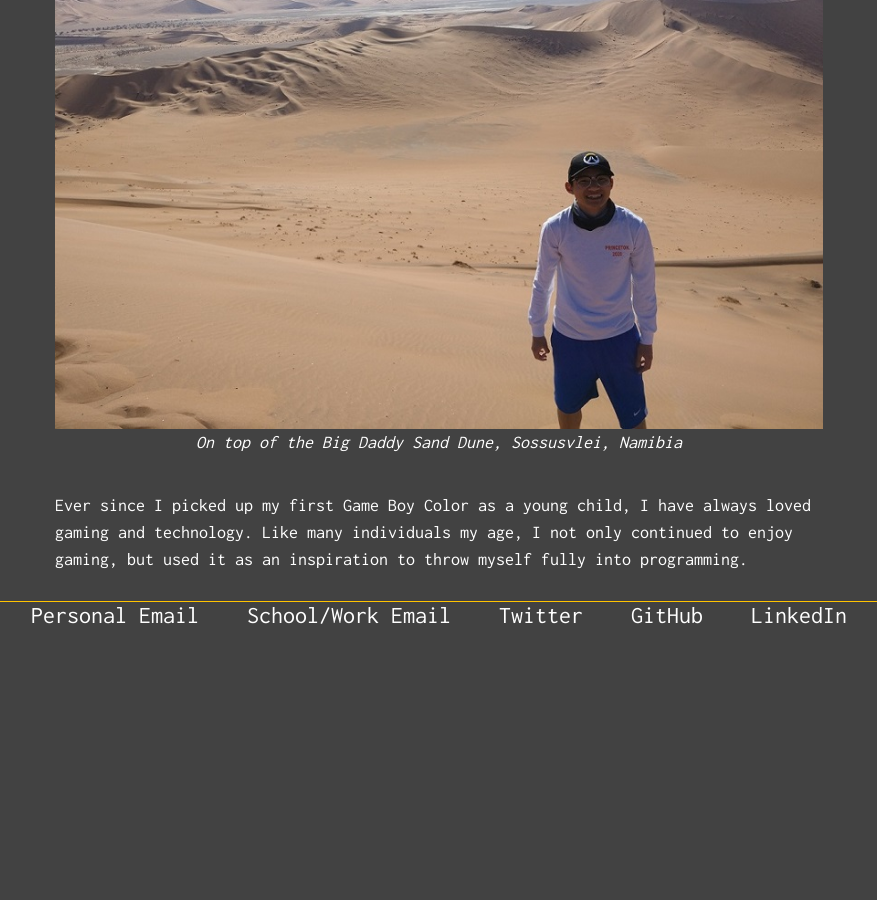
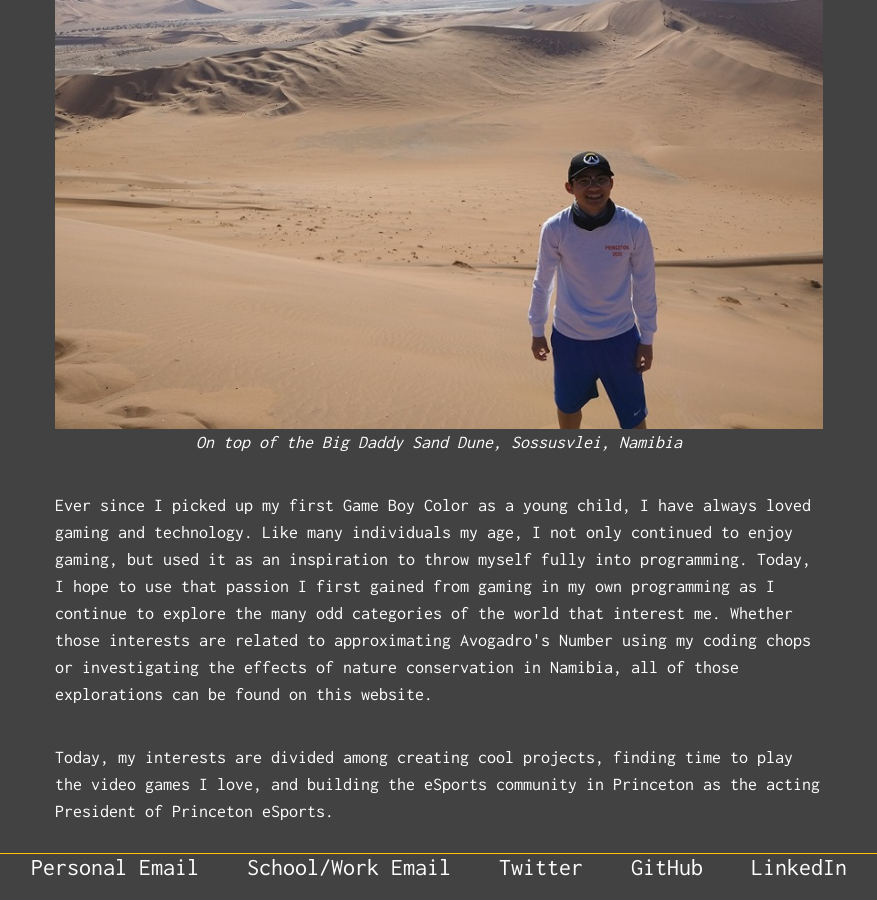
Before and after one commit to justintranjt/justintranjt.github.io, a Jekyll site: the page built from index.md, in a window 1280 px wide and 900 px high, scrolled down 793 px. Shown: the whole window, without its empty margins (201-1078 px from the left). Built offline with Jekyll 4.4.1, drawn with Linux system fonts in a browser that asks for light colours; before the commit the page ends 1441 px from its top, so only the background shows below that.

Commit message:
Update index.md

```diff
--- a/index.md
+++ b/index.md
@@ -6,4 +6,5 @@ title: JT - Home Page
 <p class="meta">July 26, 2017 12:29 PM | By Justin Tran</p>
 <p>Welcome to my page! I'm a computer scientist by education, a Princetonian at the moment, and an Oregonian from the day I was born.</p>
 ![]( /Sossusvlei, Namibia.jpg )*On top of the Big Daddy Sand Dune, Sossusvlei, Namibia*
-<p>Ever since I picked up my first Game Boy Color as a young child, I have always loved gaming and technology. Like many individuals my age, I not only continued to enjoy gaming, but used it as an inspiration to throw myself fully into programming.</p>
+<p>Ever since I picked up my first Game Boy Color as a young child, I have always loved gaming and technology. Like many individuals my age, I not only continued to enjoy gaming, but used it as an inspiration to throw myself fully into programming. Today, I hope to use that passion I first gained from gaming in my own programming as I continue to explore the many odd categories of the world that interest me. Whether those interests are related to approximating Avogadro's Number using my coding chops or investigating the effects of nature conservation in Namibia, all of those explorations can be found on this website.</p>
+Today, my interests are divided among creating cool projects, finding time to play the video games I love, and building the eSports community in Princeton as the acting President of Princeton eSports.
```
